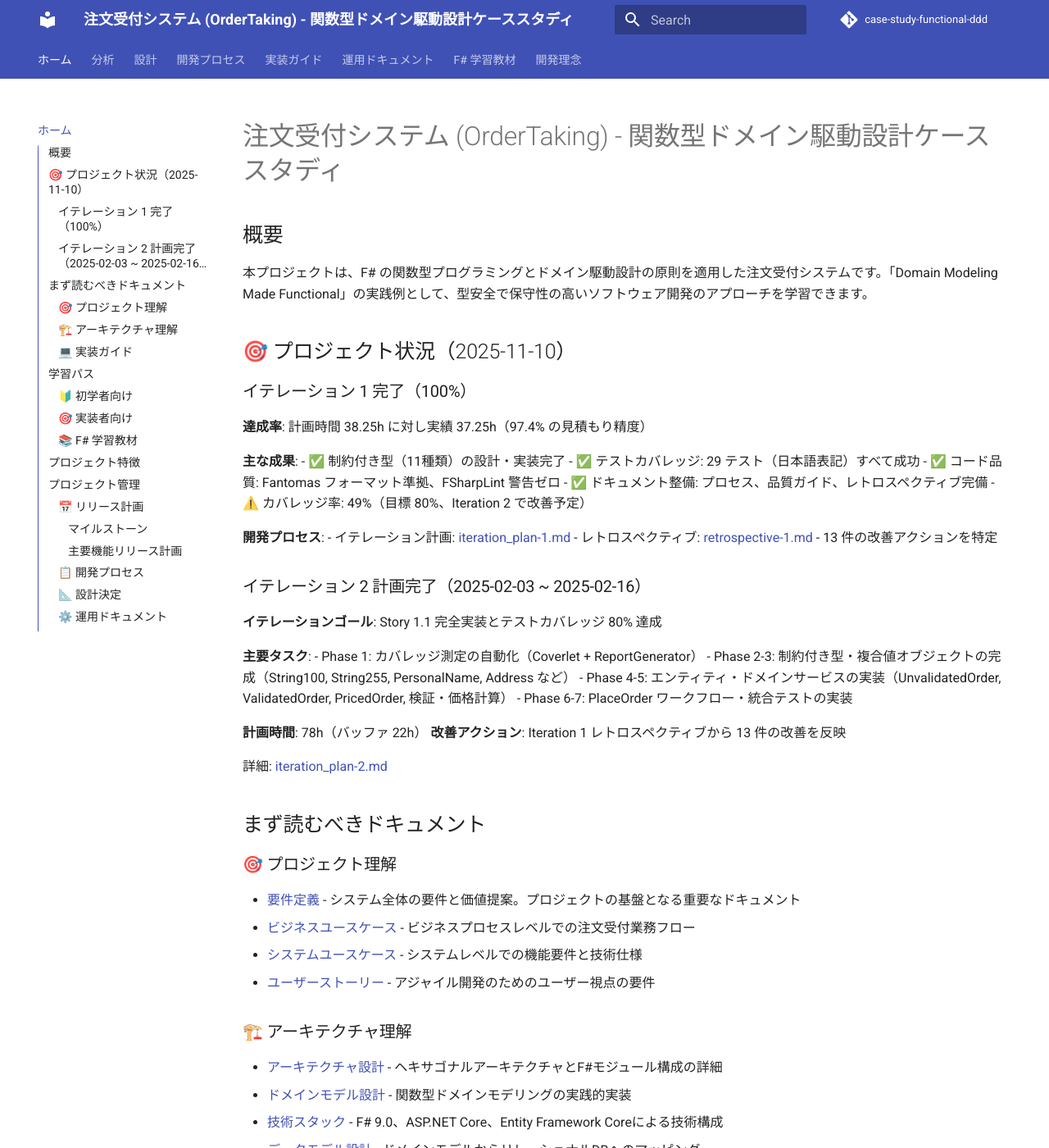
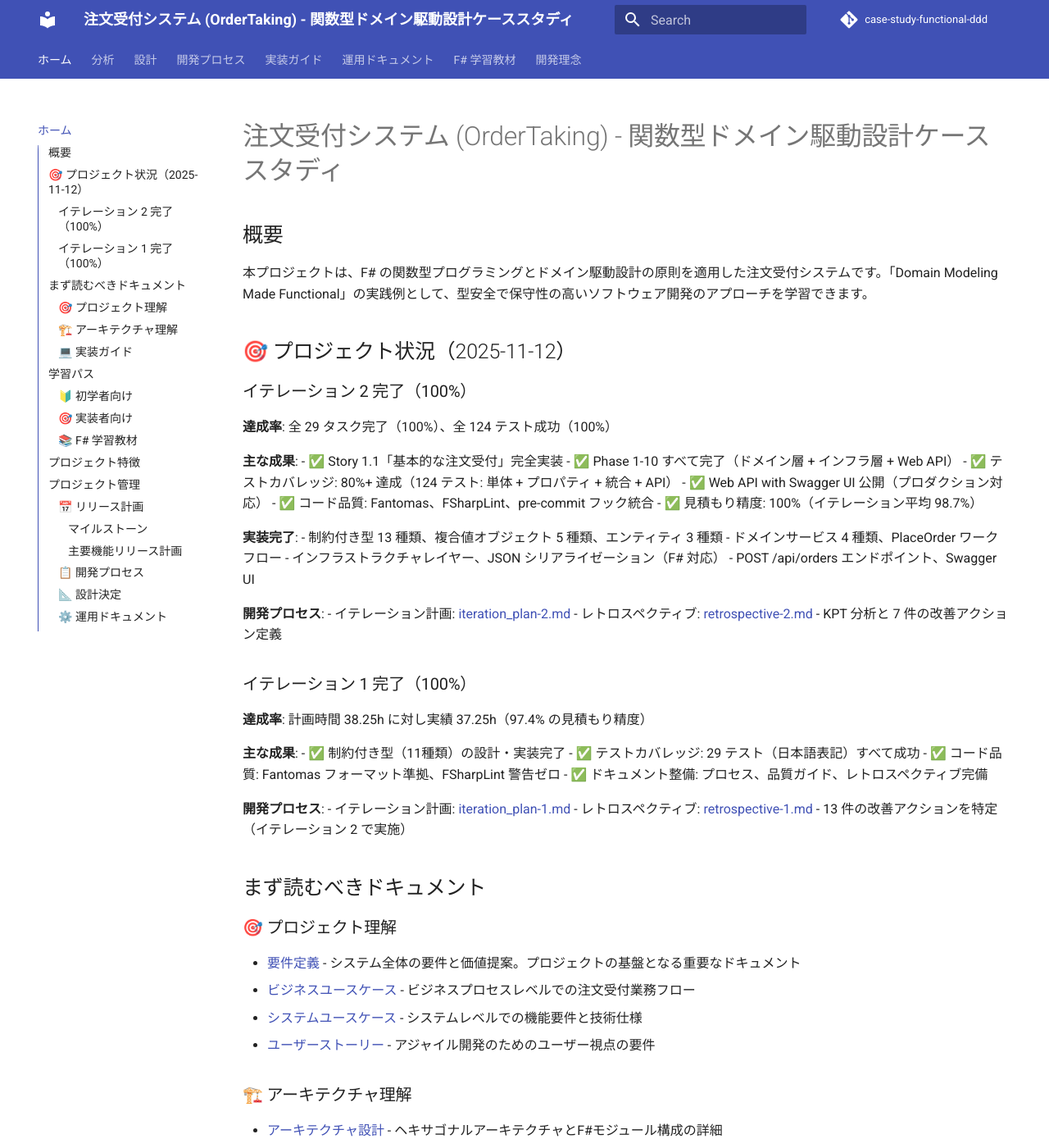
Before and after one commit to k2works/case-study-functional-ddd, an MkDocs documentation site: the page built from docs/index.md, in a window 1280 px wide and 1400 px high. Shown: the whole window at 82% size. Built offline with MkDocs 1.6.1 and Material for MkDocs 9.7.7, drawn with Linux system fonts in a browser that asks for light colours; comment, search, counter and statistics services are not loaded; some of the changed text lies outside the part shown.

Commit message:
docs: イテレーション 2 完了に伴いドキュメントインデックスを更新
docs/index.md と mkdocs.yml を更新し、イテレーション 2 の完了状況と
レトロスペクティブ 2 へのリンクを追加しました。

更新内容:
- プロジェクト状況を 2025-11-12 に更新
- イテレーション 2 完了サマリーを最上部に移動
  - 全 29 タスク完了（100%）
  - 全 124 テスト成功（100%）
  - Story 1.1 完全実装
  - Web API with Swagger UI 公開
- イテレーション 1 サマリーを下に移動
- 主要機能リリース計画を更新
  - Story 1.1 を完了としてマーク
  - Story 4.1 の一部完了を記載
- 開発プロセスセクションを更新
  - Iteration 2 計画を「完了」に変更
  - Retrospective 2 へのリンクを追加
- mkdocs.yml のナビゲーションに Retrospective 2 を追加

🤖 Generated with [Claude Code](https://claude.com/claude-code)

Co-Authored-By: Claude <noreply@anthropic.com>

```diff
--- a/docs/index.md
+++ b/docs/index.md
@@ -4,7 +4,30 @@
 
 本プロジェクトは、F# の関数型プログラミングとドメイン駆動設計の原則を適用した注文受付システムです。「Domain Modeling Made Functional」の実践例として、型安全で保守性の高いソフトウェア開発のアプローチを学習できます。
 
-## 🎯 プロジェクト状況（2025-11-10）
+## 🎯 プロジェクト状況（2025-11-12）
+
+### イテレーション 2 完了（100%）
+
+**達成率**: 全 29 タスク完了（100%）、全 124 テスト成功（100%）
+
+**主な成果**:
+- ✅ Story 1.1「基本的な注文受付」完全実装
+- ✅ Phase 1-10 すべて完了（ドメイン層 + インフラ層 + Web API）
+- ✅ テストカバレッジ: 80%+ 達成（124 テスト: 単体 + プロパティ + 統合 + API）
+- ✅ Web API with Swagger UI 公開（プロダクション対応）
+- ✅ コード品質: Fantomas、FSharpLint、pre-commit フック統合
+- ✅ 見積もり精度: 100%（イテレーション平均 98.7%）
+
+**実装完了**:
+- 制約付き型 13 種類、複合値オブジェクト 5 種類、エンティティ 3 種類
+- ドメインサービス 4 種類、PlaceOrder ワークフロー
+- インフラストラクチャレイヤー、JSON シリアライゼーション（F# 対応）
+- POST /api/orders エンドポイント、Swagger UI
+
+**開発プロセス**:
+- イテレーション計画: [iteration_plan-2.md](./development/iteration_plan-2.md)
+- レトロスペクティブ: [retrospective-2.md](./development/retrospective-2.md)
+- KPT 分析と 7 件の改善アクション定義
 
 ### イテレーション 1 完了（100%）
 
@@ -15,27 +38,11 @@
 - ✅ テストカバレッジ: 29 テスト（日本語表記）すべて成功
 - ✅ コード品質: Fantomas フォーマット準拠、FSharpLint 警告ゼロ
 - ✅ ドキュメント整備: プロセス、品質ガイド、レトロスペクティブ完備
-- ⚠️ カバレッジ率: 49%（目標 80%、Iteration 2 で改善予定）
 
 **開発プロセス**:
 - イテレーション計画: [iteration_plan-1.md](./development/iteration_plan-1.md)
 - レトロスペクティブ: [retrospective-1.md](./development/retrospective-1.md)
-- 13 件の改善アクションを特定
-
-### イテレーション 2 計画完了（2025-02-03 ~ 2025-02-16）
-
-**イテレーションゴール**: Story 1.1 完全実装とテストカバレッジ 80% 達成
-
-**主要タスク**:
-- Phase 1: カバレッジ測定の自動化（Coverlet + ReportGenerator）
-- Phase 2-3: 制約付き型・複合値オブジェクトの完成（String100, String255, PersonalName, Address など）
-- Phase 4-5: エンティティ・ドメインサービスの実装（UnvalidatedOrder, ValidatedOrder, PricedOrder, 検証・価格計算）
-- Phase 6-7: PlaceOrder ワークフロー・統合テストの実装
-
-**計画時間**: 78h（バッファ 22h）
-**改善アクション**: Iteration 1 レトロスペクティブから 13 件の改善を反映
-
-詳細: [iteration_plan-2.md](./development/iteration_plan-2.md)
+- 13 件の改善アクションを特定（イテレーション 2 で実施）
 
 ## まず読むべきドキュメント
 
@@ -106,22 +113,23 @@
 #### 主要機能リリース計画
 
 **Release 1.0 - MVP** (6 イテレーション、47 SP):
-- ✅ Story 1.1: 基本的な注文受付（8 SP）- Iteration 1-2
-- 📋 Story 1.2: 注文内容の検証（13 SP）- Iteration 2-3
-- 📋 Story 1.3: 価格の自動計算（5 SP）- Iteration 3
+- ✅ Story 1.1: 基本的な注文受付（8 SP）- Iteration 1-2（完了）
+- 📋 Story 1.2: 注文内容の検証（13 SP）- Iteration 3
+- 📋 Story 1.3: 価格の自動計算（5 SP）- Iteration 3-4
 - 📋 Story 1.4: 注文の確定処理（8 SP）- Iteration 4
 - 📋 Story 3.1: 商品コードの管理（3 SP）- Iteration 4
-- 📋 Story 4.1: 注文受付 API（5 SP）- Iteration 5
+- 📋 Story 4.1: 注文受付 API（5 SP）- Iteration 5（一部完了：Web API 実装済み）
 - 📋 Story 5.1: 顧客への確認メール（5 SP）- Iteration 5-6
 
 ### 📋 開発プロセス
 - [イテレーション計画](./development/) - スプリント計画とタスク管理
   - [Iteration 0 計画](./development/iteration_plan-0.md) - 完了（環境構築）
   - [Iteration 1 計画](./development/iteration_plan-1.md) - 完了（100%、97.4% 精度）
-  - [Iteration 2 計画](./development/iteration_plan-2.md) - 準備中
+  - [Iteration 2 計画](./development/iteration_plan-2.md) - 完了（100%、全 29 タスク）
 - [レトロスペクティブ](./development/) - イテレーション振り返りと改善
   - [Retrospective 0](./development/retrospective-0.md) - 環境構築の振り返り
-  - [Retrospective 1](./development/retrospective-1.md) - KPT分析と13件の改善アクション
+  - [Retrospective 1](./development/retrospective-1.md) - KPT 分析と 13 件の改善アクション
+  - [Retrospective 2](./development/retrospective-2.md) - KPT 分析と 7 件の改善アクション（Story 1.1 完了）
 - [デイリースタンドアップ記録](./operation/process/standup-logs/) - 日次進捗と課題管理
   - [2025年1月](./operation/process/standup-logs/2025-01.md)
 
--- a/mkdocs.yml
+++ b/mkdocs.yml
@@ -78,6 +78,7 @@ nav:
     - レトロスペクティブ:
       - Retrospective 0: development/retrospective-0.md
       - Retrospective 1: development/retrospective-1.md
+      - Retrospective 2: development/retrospective-2.md
     - デイリースタンドアップ:
       - スタンドアップガイド: operation/process/daily-standup-guide.md
       - 記録 2025-01: operation/process/standup-logs/2025-01.md
```
